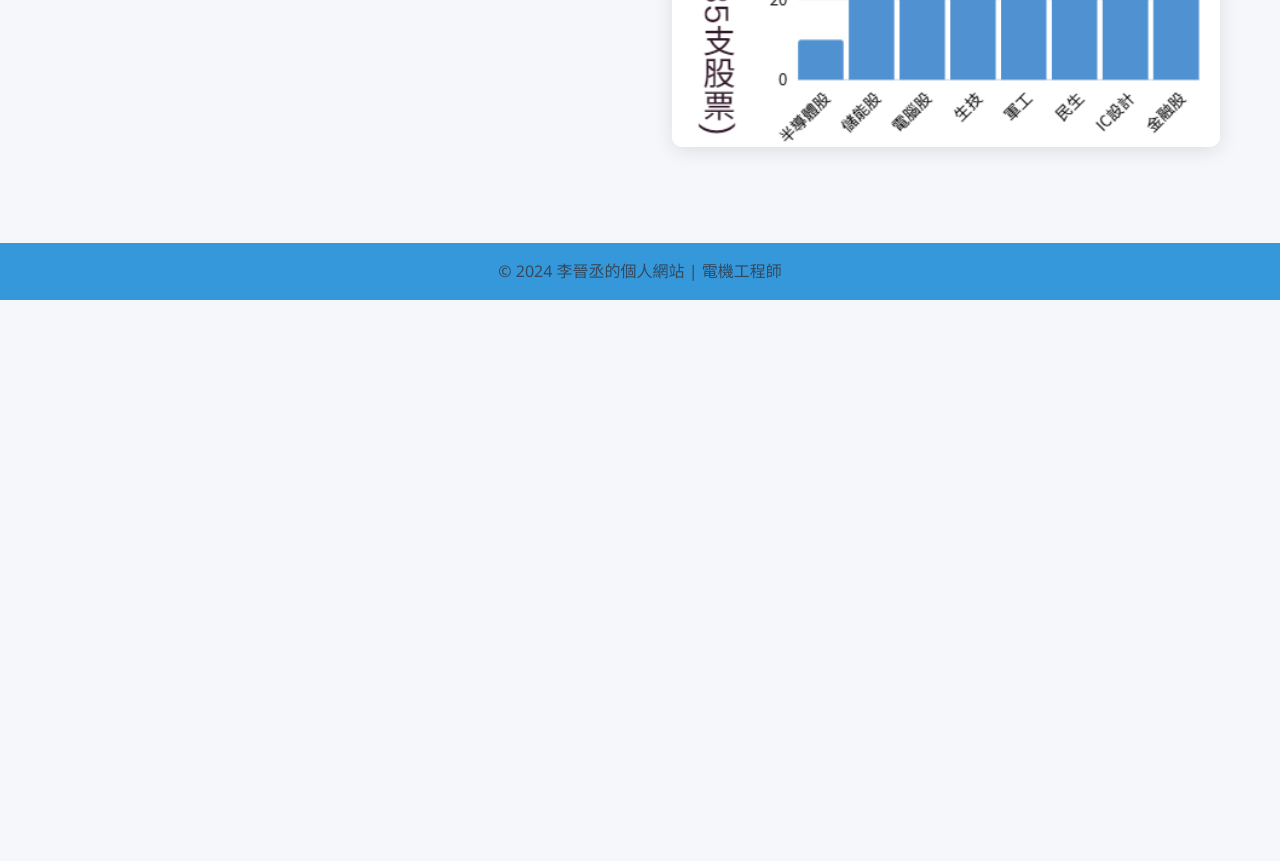
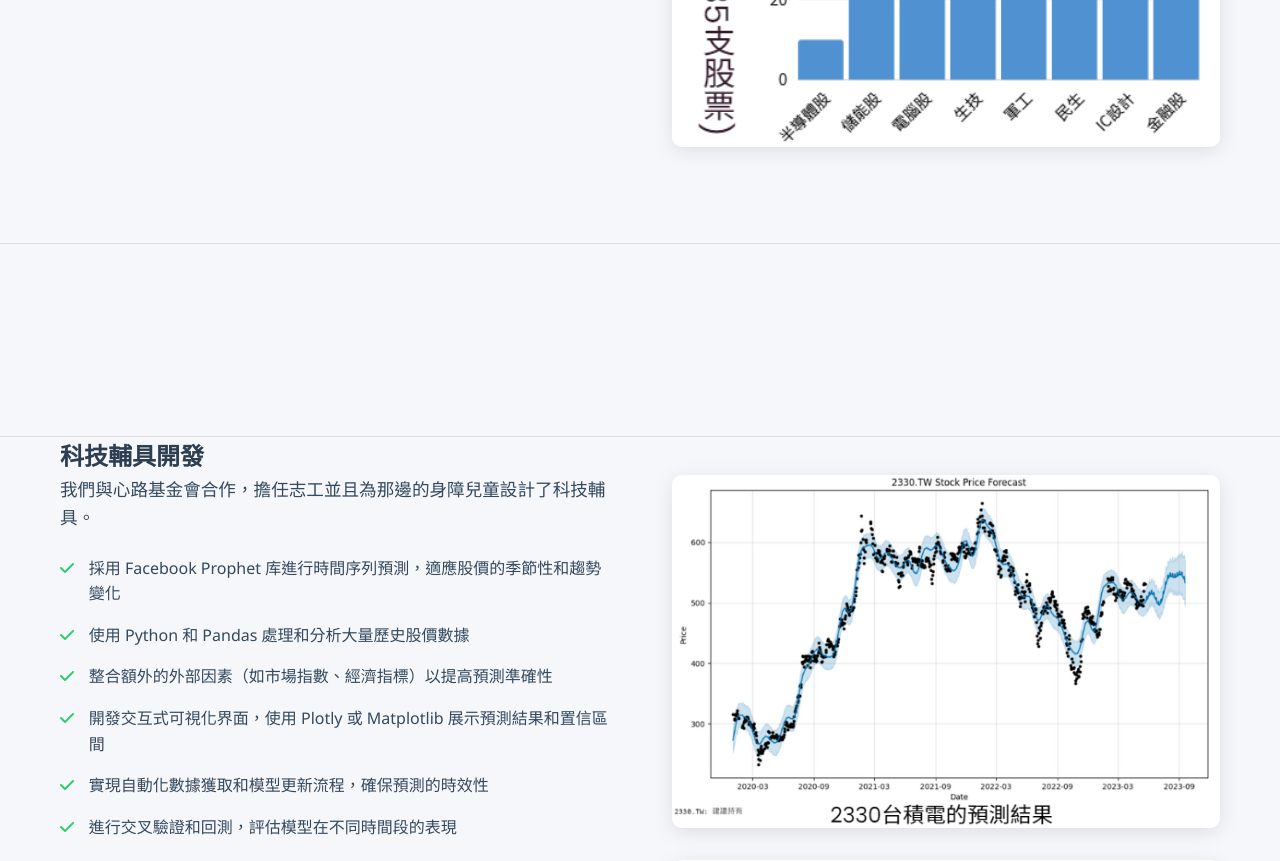
Before and after one commit to jinchunglee/JinChengLeeWeb.github.io, a plain HTML site: page project.html in a window 1280 px wide. Shown: the part 5403-6264 px from the top of the page. Before the commit the page ends 5703 px from the top, so only its background shows below. Drawn offline with Linux system fonts and the light colour scheme.

Commit message:
夢幻寶貝

```diff
--- a/project.html
+++ b/project.html
@@ -202,6 +202,30 @@
                 </div>
             </div>
         </section>
+
+        <section id="tech-assistant" class="project-section"></section>
+            <div class="container">
+                <h2>科技輔具開發</h2>
+                <div class="project-content">
+                    <div class="project-info">
+                        <p>我們與心路基金會合作，擔任志工並且為那邊的身障兒童設計了科技輔具。</p>
+                        <ul>
+                            <li>採用 Facebook Prophet 库進行時間序列預測，適應股價的季節性和趨勢變化</li>
+                            <li>使用 Python 和 Pandas 處理和分析大量歷史股價數據</li>
+                            <li>整合額外的外部因素（如市場指數、經濟指標）以提高預測準確性</li>
+                            <li>開發交互式可視化界面，使用 Plotly 或 Matplotlib 展示預測結果和置信區間</li>
+                            <li>實現自動化數據獲取和模型更新流程，確保預測的時效性</li>
+                            <li>進行交叉驗證和回測，評估模型在不同時間段的表現</li>
+                        </ul>
+                    </div>
+                    <div class="project-media">
+
+                        <img src="Picture\FB.png" alt="FB Prophet 股價預測結果展示">
+                        <img src="Picture\回測.png" alt="FB Prophet 股價預測結果展示">
+                    </div>
+                </div>
+            </div>
+        </section>
         <!-- 其他項目部分，按照相同結構添加 -->
 
     </main>
```
Also changed, not shown: index.html (+5 -4 lines).
